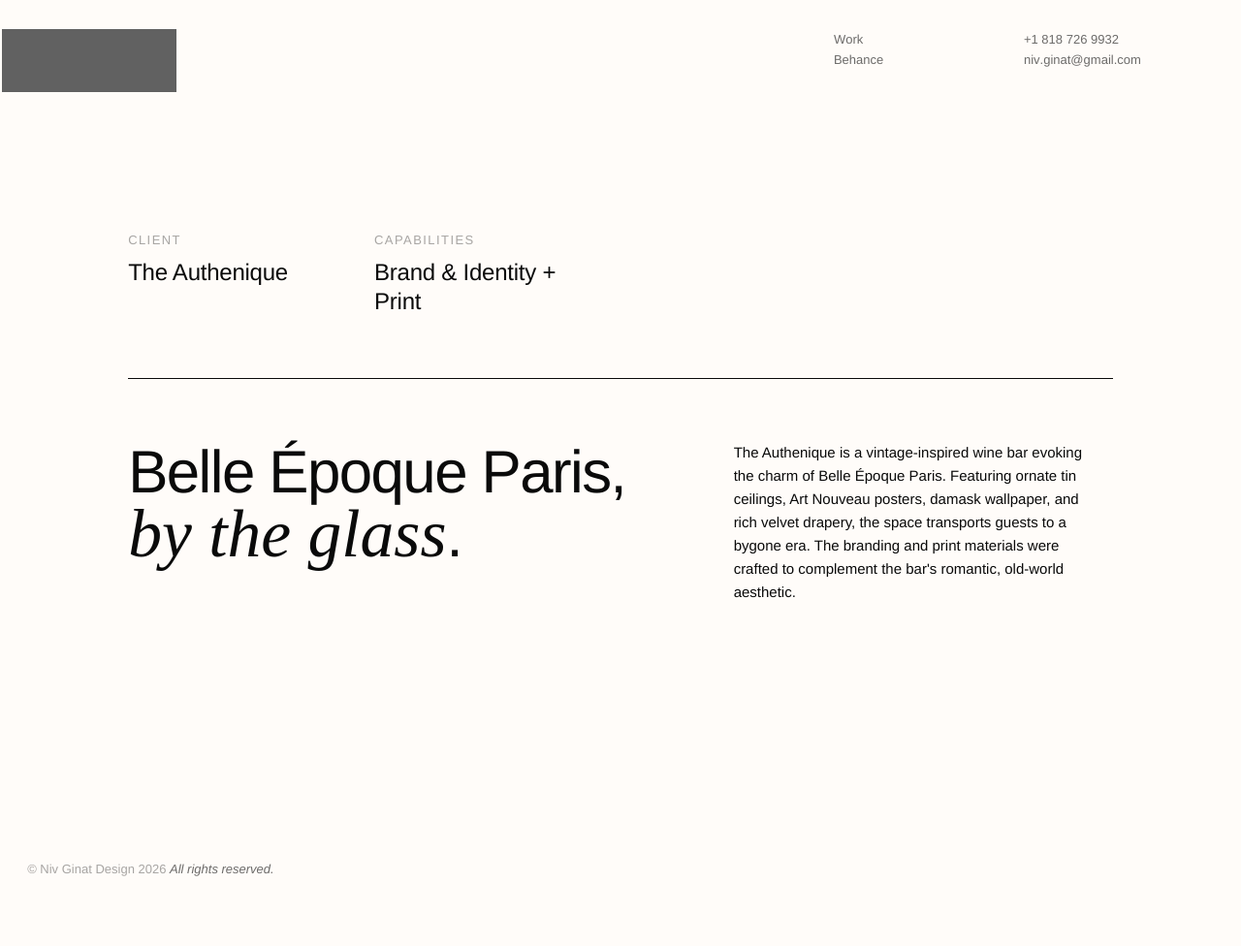
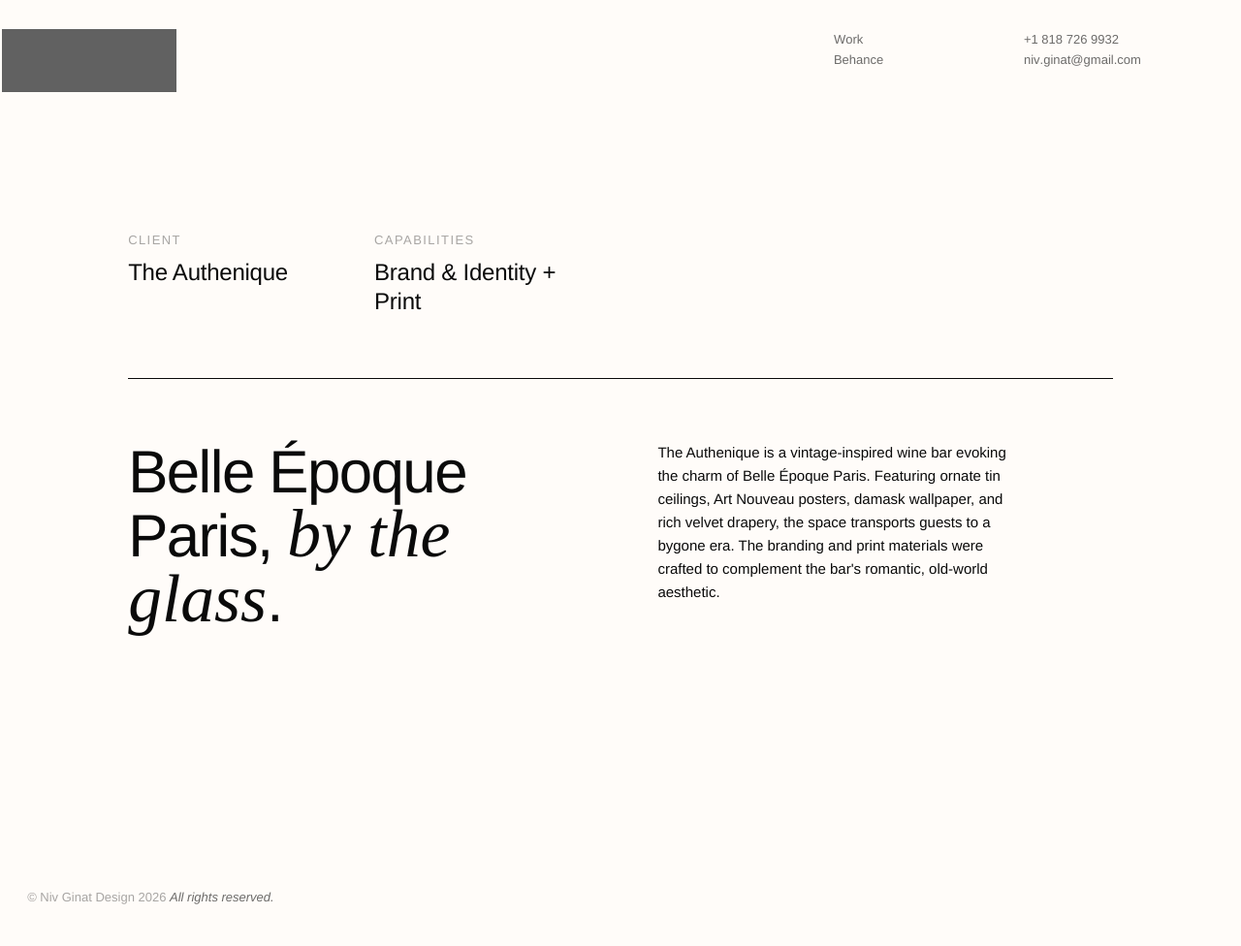
Before and after one commit to niv-ginat/niv-ginat, a Jekyll site: the page built from _projects/the-authenique.html, in a window 1280 px wide. Shown: the whole page at 97% size. Built offline with Jekyll 4.4.1, drawn with Linux system fonts in a browser that asks for light colours; some web fonts are replaced; before the commit the page ends 947 px from its top, so only the background shows below that; grey boxes are pictures that could not be loaded.

Commit message:
Project write-up: 50/50 columns
Co-Authored-By: Claude Opus 5.5 <noreply@anthropic.com>
Claude-Session: https://claude.ai/code/session_01DDVN51yEhfU4LQgf9QaZ5t

```diff
--- a/css/style.css
+++ b/css/style.css
@@ -804,7 +804,7 @@ p {
    leaves it behind. */
 .project-prose {
   display: grid;
-  grid-template-columns: minmax(0, 7fr) minmax(0, 5fr);
+  grid-template-columns: minmax(0, 1fr) minmax(0, 1fr);
   column-gap: clamp(2rem, 6vw, 7rem);
   align-items: start;
 }
```
